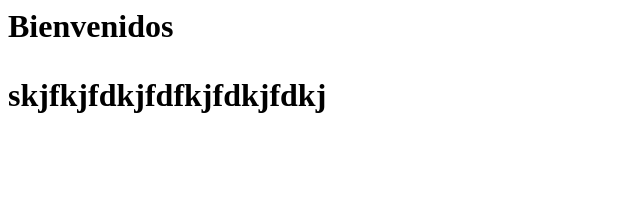
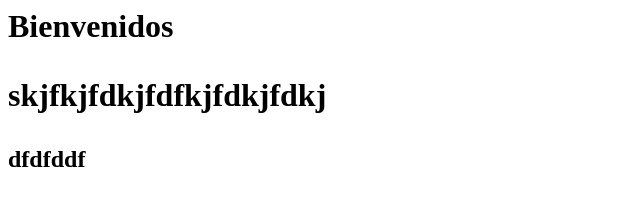
Before and after one commit to ivancuentadeprueba/repositorio_de_prueba, a plain HTML site: page index.html in a window 1280 px wide. Shown: the whole page, without its empty margins (0-640 px from the left). Drawn offline with Linux system fonts and the light colour scheme.

Commit message:
agrege h2

```diff
--- a/index.html
+++ b/index.html
@@ -1,2 +1,3 @@
 <h1>Bienvenidos<h1>
 <p>skjfkjfdkjfdfkjfdkjfdkj<p>
+<h2>dfdfddf<h2>
```
